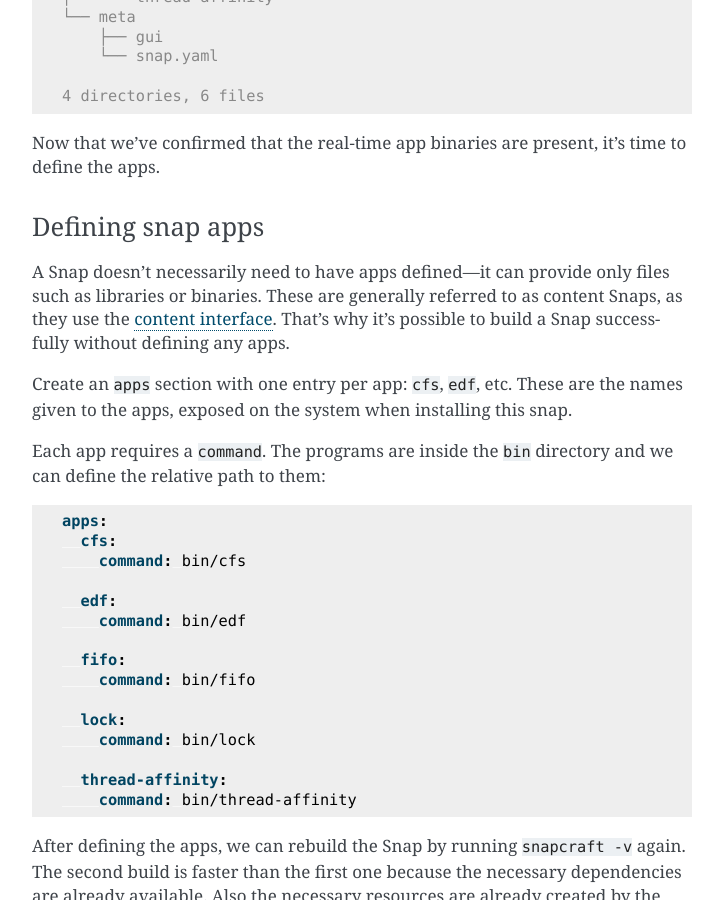
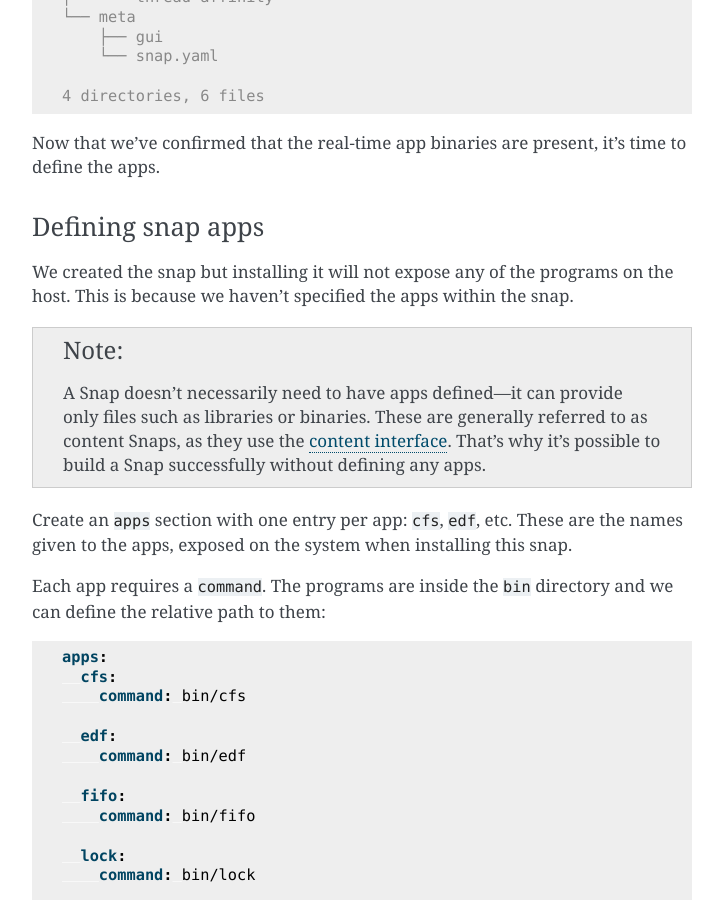
Before and after one commit to canonical/real-time-ubuntu-docs, a Sphinx documentation site: the page built from docs/tutorial/7-snapping.md, in a window 1280 px wide and 900 px high, scrolled down 4327 px. Shown: the whole window, without its empty margins (388-1111 px from the left). Built offline with Sphinx 7.4.7, drawn with Linux system fonts in a browser that asks for light colours.

Commit message:
feat: put extra info inside a note and sumarize about apps
Signed-off-by: Lincoln Wallace <lincoln.wallace@canonical.com>

````diff
--- a/docs/tutorial/7-snapping.md
+++ b/docs/tutorial/7-snapping.md
@@ -205,9 +205,13 @@ Now that we've confirmed that the real-time app binaries are present, it's time
 
 ### Defining snap apps
 
+We created the snap but installing it will not expose any of the programs on the host.
+This is because we haven't specified the apps within the snap.
+```{note}
 A Snap doesn't necessarily need to have apps defined—it can provide only files such as libraries or binaries.
 These are generally referred to as content Snaps, as they use the [content interface][content_interface].
 That's why it's possible to build a Snap successfully without defining any apps.
+```
 
 Create an `apps` section with one entry per app: `cfs`, `edf`, etc. These are the names given to the apps, exposed on the system when installing this snap.
 
````
